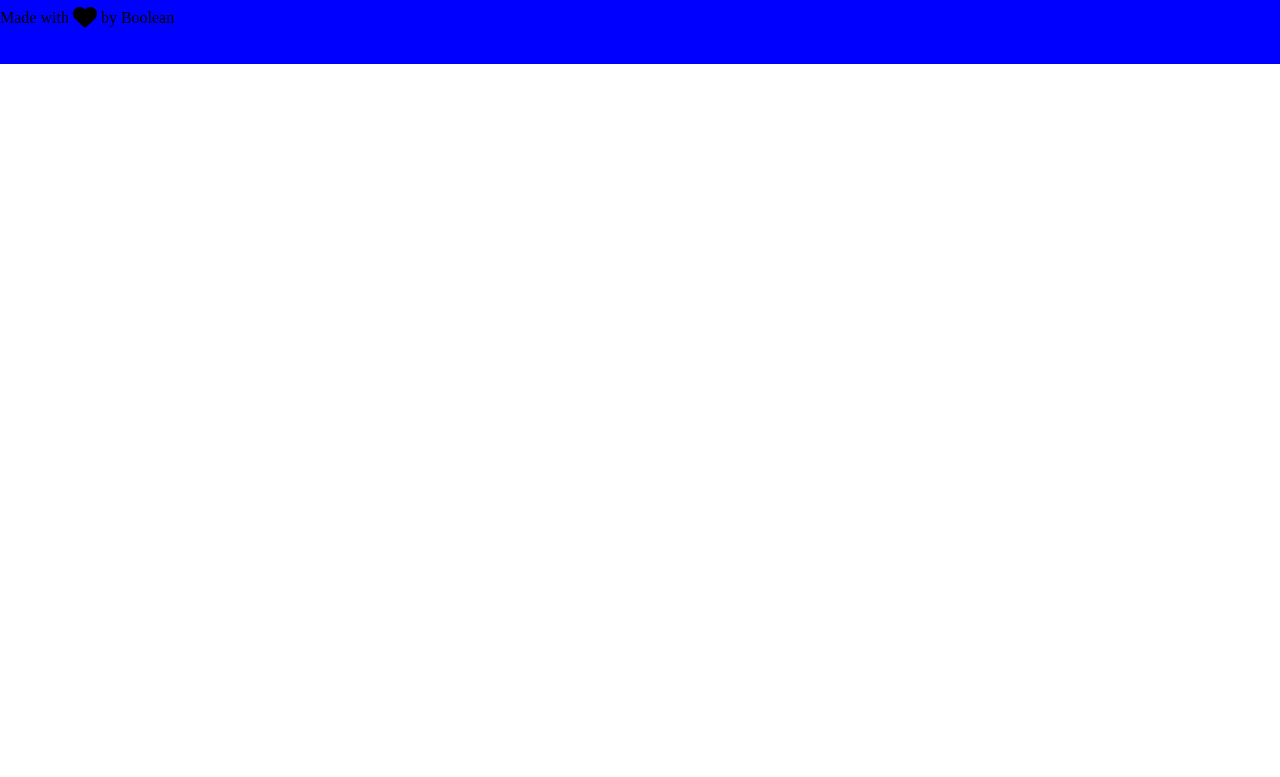
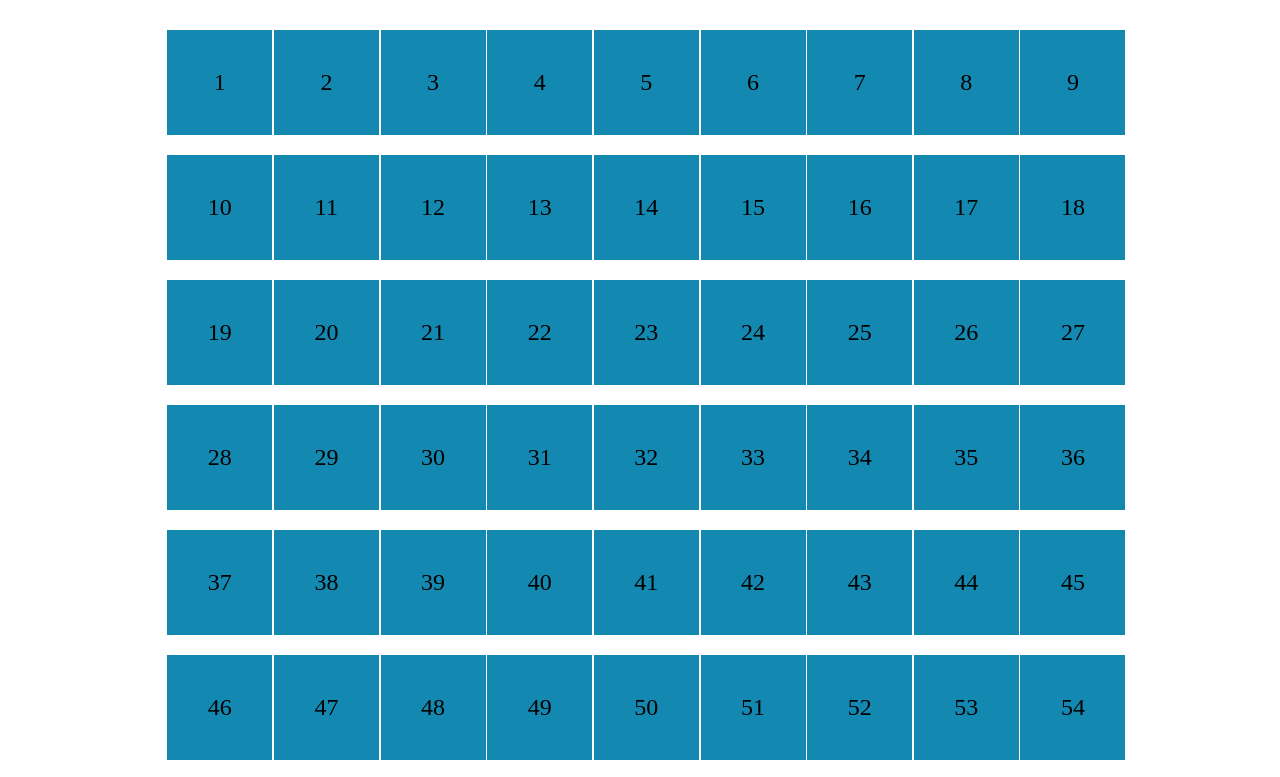
Before and after one commit to gianlucanied/js-campominato-grid, a plain HTML site: page index.html in a window 1280 px wide. Shown: the part 136-913 px from the top of the page. Before the commit the page ends 800 px from the top, so only its background shows below. Drawn offline with Linux system fonts and the light colour scheme.

Commit message:
Add: Section container + square in JS

```diff
--- a/index.html
+++ b/index.html
@@ -13,6 +13,7 @@
     <title>Campominato Grid</title>
   </head>
   <body>
+    <!--Header-->
     <header>
       <div id="logo">
         <img src="mobile-logo.png" alt="logo boolean" />
@@ -20,7 +21,10 @@
       </div>
       <div id="button-section"><button>Play</button></div>
     </header>
+    <!--Container centrale-->
+    <div class="container"></div>
 
+    <!--Footer-->
     <footer>
       <p>
         Made with
--- a/script.js
+++ b/script.js
@@ -0,0 +1,13 @@
+// Creiamo un container
+const container = document.querySelector (".container");
+
+// Diciamo che il container contiene numeri da 1 a 100 e li stampiamo
+
+for (let i=1; i<=100; i++) {
+
+    console.log(i);
+    const square = document.createElement("div");
+    square.classList.add ("square");
+    square.append(i);
+    container.append (square);
+}
--- a/style.css
+++ b/style.css
@@ -8,7 +8,6 @@
 header {
     width: 100%;
     height: 15vh;
-    background-color: red;
     display: flex;
     justify-content: space-between;
 }
@@ -33,6 +32,30 @@ button {
     margin-right: 70px;
 }
 
+/* Sezione container */
+
+.container {
+    display: flex;
+    justify-content: space-around;
+    width: 75%;
+    flex-wrap: wrap;
+    margin: 2% 13%;
+}
+
+.square {
+    display: flex;
+    align-items: center;
+    justify-content: center;
+    background-color: #1389B2;
+    width: 105px;
+    height: 105px;
+    margin-top: 20px;
+    font-size: 24px;
+    color: white;
+    color: black;
+
+}
+
 
 
 
@@ -41,6 +64,6 @@ button {
 footer {
     height: 10vh;
     width: 100%;
-    padding-top: 25px;
-    background-color: blue;
+    padding: 25px 0 0 25px;
+
 }
```
